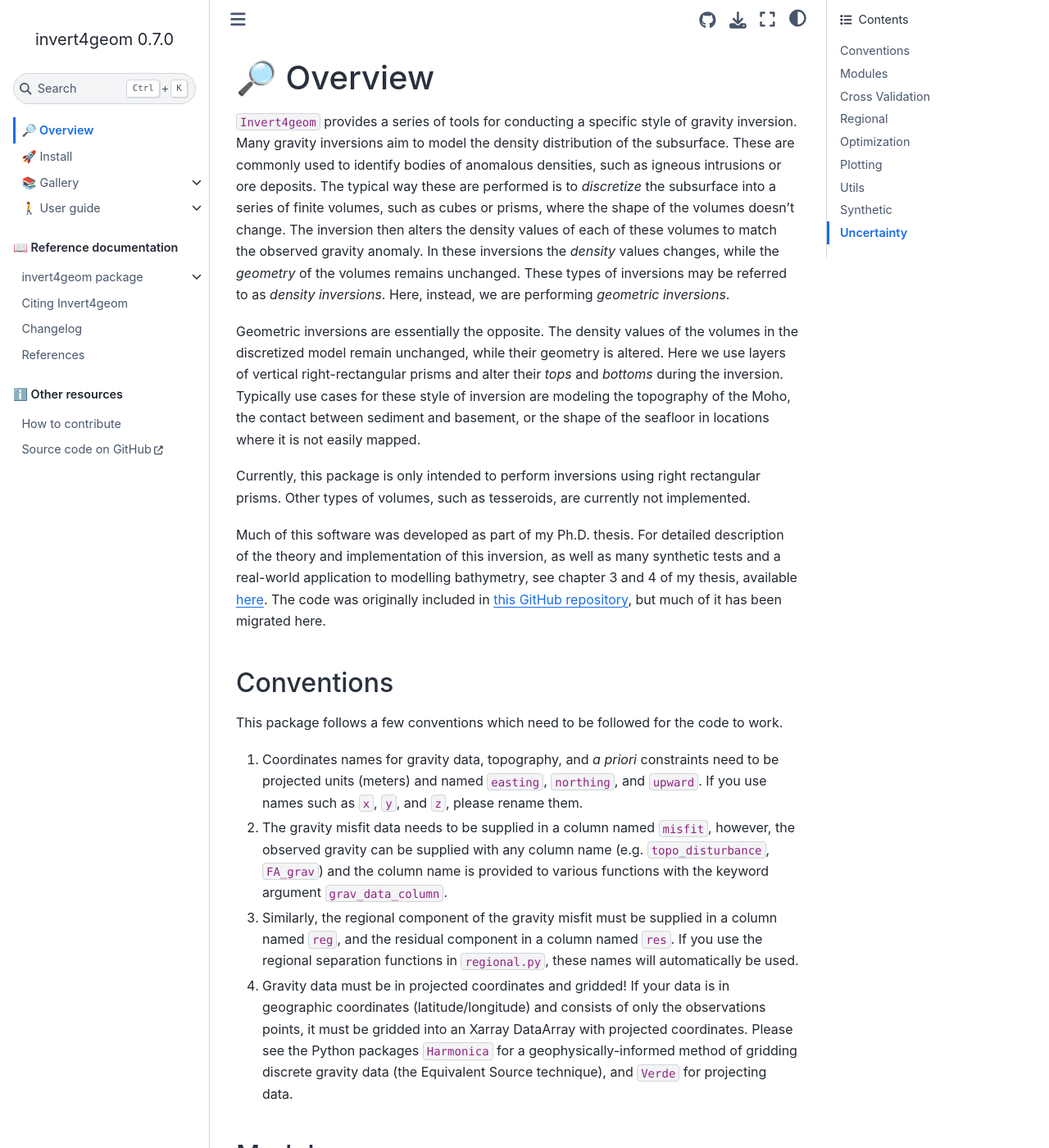
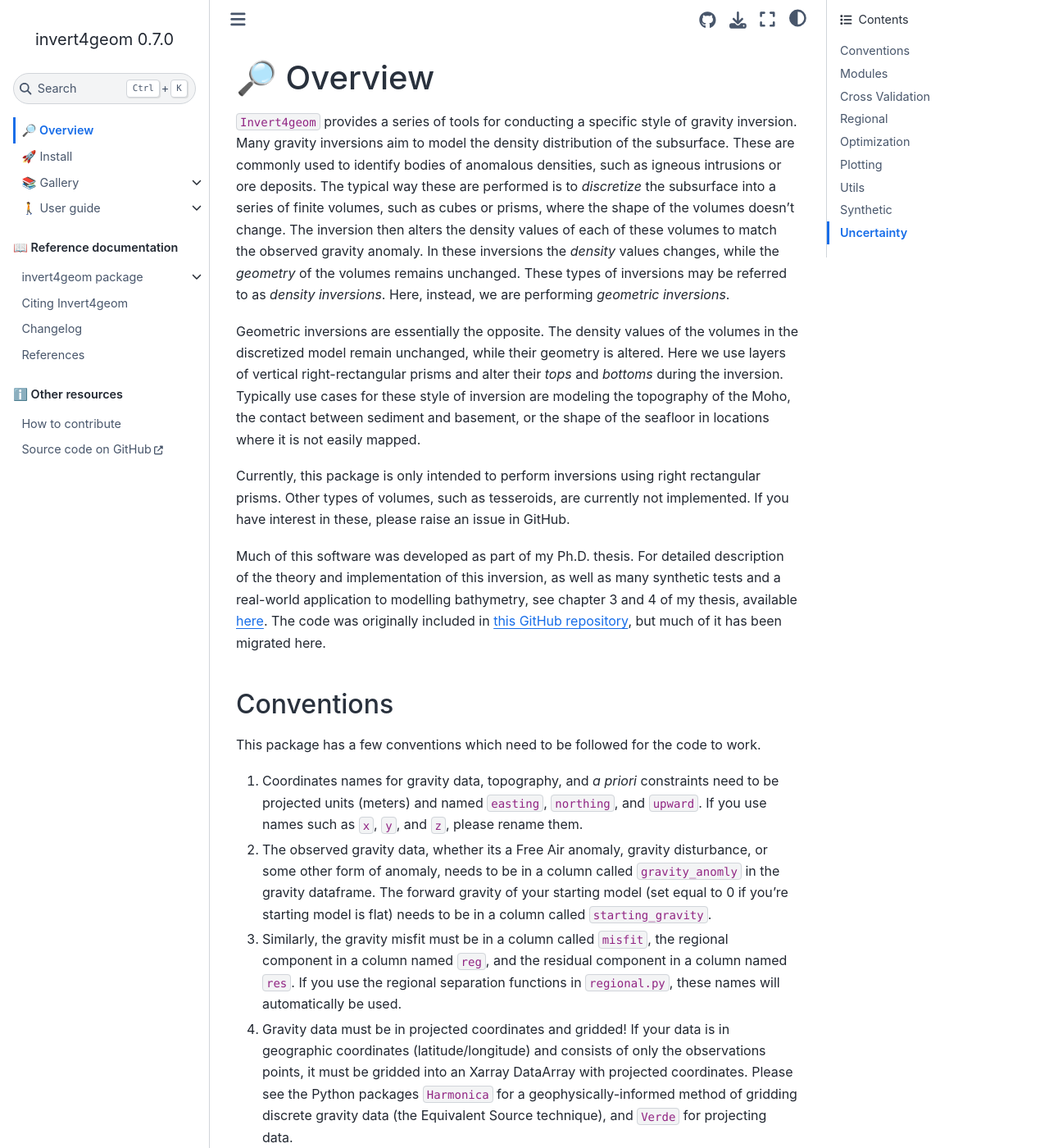
Before and after one commit to mdtanker/invert4geom, a Sphinx documentation site: the page built from docs/overview.md, in a window 1280 px wide and 1400 px high. Shown: the whole window at 82% size. Built offline with Sphinx 7.4.7 and the Sphinx Book theme 1.1.4, drawn with Linux system fonts in a browser that asks for light colours; pages that are not in the unit, such as notebooks, are missing from menus.

Commit message:
docs: update overview and conventions

```diff
--- a/docs/overview.md
+++ b/docs/overview.md
@@ -17,6 +17,7 @@
 
 Currently, this package is only intended to perform inversions using right rectangular prisms.
 Other types of volumes, such as tesseroids, are currently not implemented.
+If you have interest in these, please raise an issue in GitHub.
 
 Much of this software was developed as part of my Ph.D. thesis.
 For detailed description of the theory and implementation of this inversion, as well as many synthetic tests and a real-world application to modelling bathymetry, see chapter 3 and 4 of my thesis, available [here](https://doi.org/10.26686/wgtn.24408304).
@@ -24,11 +25,11 @@
 
 ## Conventions
 
-This package follows a few conventions which need to be followed for the code to work.
+This package has a few conventions which need to be followed for the code to work.
 1) Coordinates names for gravity data, topography, and _a priori_ constraints need to be projected units (meters) and named `easting`, `northing`, and  `upward`.
 If you use names such as `x`, `y`, and `z`, please rename them.
-2) The gravity misfit data needs to be supplied in a column named `misfit`, however, the observed gravity can be supplied with any column name (e.g. `topo_disturbance`, `FA_grav`) and the column name is provided to various functions with the keyword argument `grav_data_column`.
-3) Similarly, the regional component of the gravity misfit must be supplied in a column named `reg`, and the residual component in a column named `res`.
+2) The observed gravity data, whether its a Free Air anomaly, gravity disturbance, or some other form of anomaly, needs to be in a column called `gravity_anomly` in the gravity dataframe. The forward gravity of your starting model (set equal to 0 if you're starting model is flat) needs to be in a column called `starting_gravity`.
+3) Similarly, the gravity misfit must be in a column called `misfit`, the regional component in a column named `reg`, and the residual component in a column named `res`.
 If you use the regional separation functions in `regional.py`, these names will automatically be used.
 4) Gravity data must be in projected coordinates and gridded!
 If your data is in geographic coordinates (latitude/longitude) and consists of only the observations points, it must be gridded into an Xarray DataArray with projected coordinates. Please see the Python packages `Harmonica` for a geophysically-informed method of gridding discrete gravity data (the Equivalent Source technique), and `Verde` for projecting data.
```
